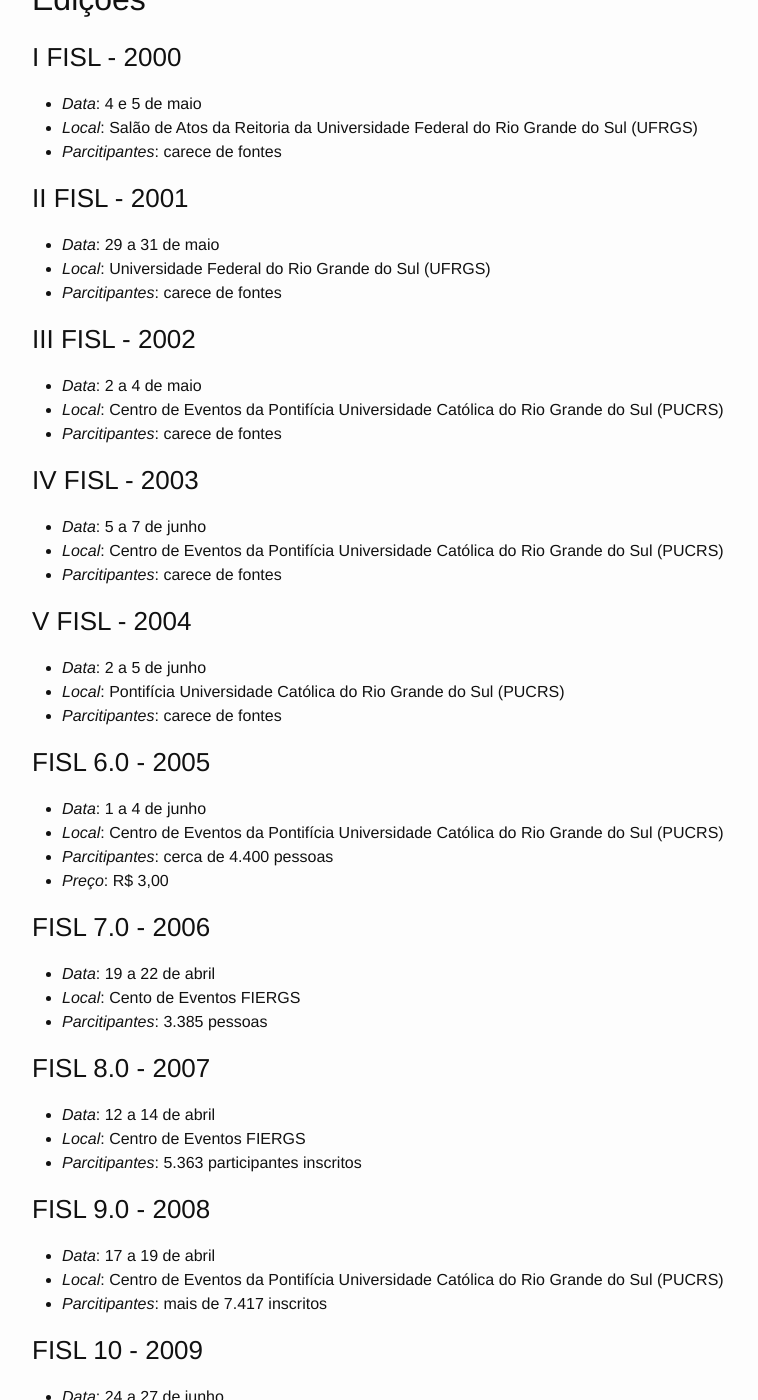
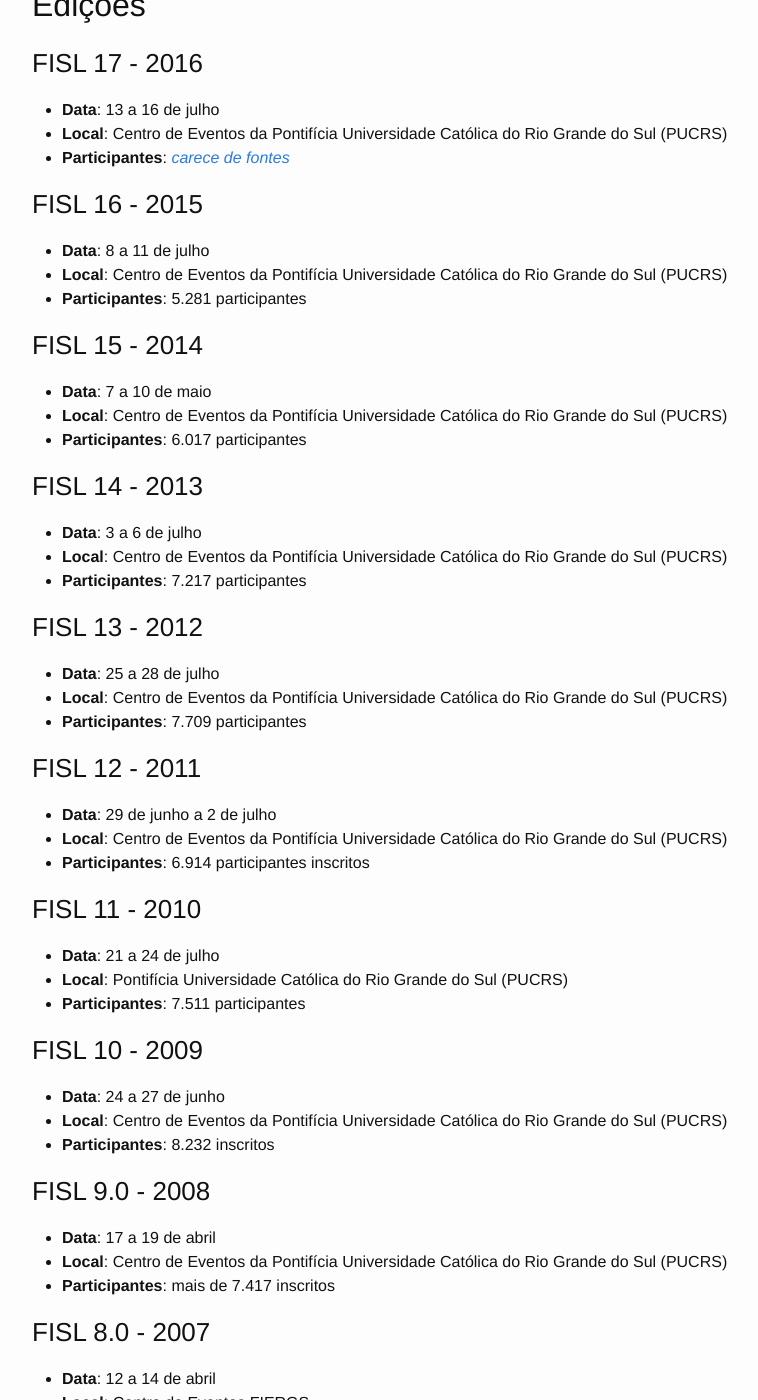
Before and after one commit to webiwg/eventos-web, a Jekyll site: the page built from fisl/index.md, in a window 1280 px wide and 1400 px high, scrolled down 372 px. Shown: the whole window, without its empty margins (238-996 px from the left). Built offline with Jekyll 4.4.1, drawn with Linux system fonts in a browser that asks for light colours; some of the changed text lies outside the part shown.

Commit message:
#1: ordem de edições descrescente; formatado conforme #9, ajuda/modelo.md

```diff
--- a/fisl/index.md
+++ b/fisl/index.md
@@ -13,96 +13,92 @@ novidades nacionais e internacionais do mundo do software livre.
 
 ## Edições
 
-### I FISL - 2000
-- *Data*: 4 e 5 de maio
-- *Local*: Salão de Atos da Reitoria da Universidade Federal do Rio Grande do Sul (UFRGS)
-- *Parcitipantes*: carece de fontes
+### FISL 17 - 2016
+- **Data**: 13 a 16 de julho
+- **Local**: Centro de Eventos da Pontifícia Universidade Católica do Rio Grande do Sul (PUCRS)
+- **Participantes**: <em><a href="#contribua">carece de fontes</a></em>
+
+### FISL 16 - 2015
+- **Data**: 8 a 11 de julho
+- **Local**: Centro de Eventos da Pontifícia Universidade Católica do Rio Grande do Sul (PUCRS)
+- **Participantes**: 5.281 participantes
+
+### FISL 15 - 2014
+- **Data**: 7 a 10 de maio
+- **Local**: Centro de Eventos da Pontifícia Universidade Católica do Rio Grande do Sul (PUCRS)
+- **Participantes**: 6.017 participantes
+
+### FISL 14 - 2013
+- **Data**: 3 a 6 de julho
+- **Local**: Centro de Eventos da Pontifícia Universidade Católica do Rio Grande do Sul (PUCRS)
+- **Participantes**: 7.217 participantes
+
+### FISL 13 - 2012
+- **Data**: 25 a 28 de julho
+- **Local**: Centro de Eventos da Pontifícia Universidade Católica do Rio Grande do Sul (PUCRS)
+- **Participantes**: 7.709 participantes
+
+### FISL 12 - 2011
+- **Data**: 29 de junho a 2 de julho
+- **Local**: Centro de Eventos da Pontifícia Universidade Católica do Rio Grande do Sul (PUCRS)
+- **Participantes**: 6.914 participantes inscritos
+
+### FISL 11 - 2010
+- **Data**: 21 a 24 de julho
+- **Local**: Pontifícia Universidade Católica do Rio Grande do Sul (PUCRS)
+- **Participantes**: 7.511 participantes
+
+### FISL 10 - 2009
+- **Data**: 24 a 27 de junho
+- **Local**: Centro de Eventos da Pontifícia Universidade Católica do Rio Grande do Sul (PUCRS)
+- **Participantes**: 8.232 inscritos
+
+### FISL 9.0 - 2008
+- **Data**: 17 a 19 de abril
+- **Local**: Centro de Eventos da Pontifícia Universidade Católica do Rio Grande do Sul (PUCRS)
+- **Participantes**: mais de 7.417 inscritos
+
+### FISL 8.0 - 2007
+- **Data**: 12 a 14 de abril
+- **Local**: Centro de Eventos FIERGS
+- **Participantes**: 5.363 participantes inscritos
+
+### FISL 7.0 - 2006
+- **Data**: 19 a 22 de abril
+- **Local**: Cento de Eventos FIERGS
+- **Participantes**: 3.385 pessoas
+
+### FISL 6.0 - 2005
+- **Data**: 1 a 4 de junho
+- **Local**: Centro de Eventos da Pontifícia Universidade Católica do Rio Grande do Sul (PUCRS)
+- **Participantes**: cerca de 4.400 pessoas
+- **Preço**: R$ 3,00
+
+### V FISL - 2004
+- **Data**: 2 a 5 de junho
+- **Local**: Pontifícia Universidade Católica do Rio Grande do Sul (PUCRS)
+- **Participantes**: <em><a href="#contribua">carece de fontes</a></em>
+
+### IV FISL - 2003
+- **Data**: 5 a 7 de junho
+- **Local**: Centro de Eventos da Pontifícia Universidade Católica do Rio Grande do Sul (PUCRS)
+- **Participantes**: <em><a href="#contribua">carece de fontes</a></em>
+
+### III FISL - 2002
+- **Data**: 2 a 4 de maio
+- **Local**: Centro de Eventos da Pontifícia Universidade Católica do Rio Grande do Sul (PUCRS)
+- **Participantes**: <em><a href="#contribua">carece de fontes</a></em>
 
 ### II FISL - 2001
-- *Data*: 29 a 31 de maio
-- *Local*: Universidade Federal do Rio Grande do Sul (UFRGS)
-- *Parcitipantes*: carece de fontes
+- **Data**: 29 a 31 de maio
+- **Local**: Universidade Federal do Rio Grande do Sul (UFRGS)
+- **Participantes**: <em><a href="#contribua">carece de fontes</a></em>
 
-### III FISL - 2002
-- *Data*: 2 a 4 de maio
-- *Local*: Centro de Eventos da Pontifícia Universidade Católica do Rio Grande do Sul (PUCRS)
-- *Parcitipantes*: carece de fontes
+### I FISL - 2000
+- **Data**: 4 e 5 de maio
+- **Local**: Salão de Atos da Reitoria da Universidade Federal do Rio Grande do Sul (UFRGS)
+- **Participantes**: <em><a href="#contribua">carece de fontes</a></em>
 
-### IV FISL - 2003
-- *Data*: 5 a 7 de junho
-- *Local*: Centro de Eventos da Pontifícia Universidade Católica do Rio Grande do Sul (PUCRS)
-- *Parcitipantes*: carece de fontes
-
-### V FISL - 2004
-- *Data*: 2 a 5 de junho
-- *Local*: Pontifícia Universidade Católica do Rio Grande do Sul (PUCRS)
-- *Parcitipantes*: carece de fontes
-
-### FISL 6.0 - 2005
-- *Data*: 1 a 4 de junho
-- *Local*: Centro de Eventos da Pontifícia Universidade Católica do Rio Grande do Sul (PUCRS)
-- *Parcitipantes*: cerca de 4.400 pessoas
-- *Preço*: R$ 3,00
-
-### FISL 7.0 - 2006
-- *Data*: 19 a 22 de abril
-- *Local*: Cento de Eventos FIERGS
-- *Parcitipantes*: 3.385 pessoas
-
-### FISL 8.0 - 2007
-- *Data*: 12 a 14 de abril
-- *Local*: Centro de Eventos FIERGS
-- *Parcitipantes*: 5.363 participantes inscritos
-
-### FISL 9.0 - 2008
-- *Data*: 17 a 19 de abril
-- *Local*: Centro de Eventos da Pontifícia Universidade Católica do Rio Grande do Sul (PUCRS)
-- *Parcitipantes*: mais de 7.417 inscritos
-
-### FISL 10 - 2009
-- *Data*: 24 a 27 de junho
-- *Local*: Centro de Eventos da Pontifícia Universidade Católica do Rio Grande do Sul (PUCRS)
-- *Parcitipantes*: 8.232 inscritos
-
-### FISL 11 - 2010
-- *Data*: 21 a 24 de julho
-- *Local*: Pontifícia Universidade Católica do Rio Grande do Sul (PUCRS)
-- *Parcitipantes*: 7.511 participantes
-
-### FISL 12 - 2011
-- *Data*: 29 de junho a 2 de julho
-- *Local*: Centro de Eventos da Pontifícia Universidade Católica do Rio Grande do Sul (PUCRS)
-- *Parcitipantes*: 6.914 participantes inscritos
-
-### FISL 13 - 2012
-- *Data*: 25 a 28 de julho
-- *Local*: Centro de Eventos da Pontifícia Universidade Católica do Rio Grande do Sul (PUCRS)
-- *Parcitipantes*: 7.709 participantes
-
-### FISL 14 - 2013
-- *Data*: 3 a 6 de julho
-- *Local*: Centro de Eventos da Pontifícia Universidade Católica do Rio Grande do Sul (PUCRS)
-- *Parcitipantes*: 7.217 participantes
-
-### FISL 15 - 2014
-- *Data*: 7 a 10 de maio
-- *Local*: Centro de Eventos da Pontifícia Universidade Católica do Rio Grande do Sul (PUCRS)
-- *Parcitipantes*: 6.017 participantes
-
-### FISL 16 - 2015
-- *Data*: 8 a 11 de julho
-- *Local*: Centro de Eventos da Pontifícia Universidade Católica do Rio Grande do Sul (PUCRS)
-- *Parcitipantes*: 5.281 participantes
-
-
-### FISL 17 - 2016
-- *Data*: 13 a 16 de julho
-- *Local*: Centro de Eventos da Pontifícia Universidade Católica do Rio Grande do Sul (PUCRS)
-- *Parcitipantes*: carece de fontes
-
-
-<!---
-
-  atencao: as datas e locais precisam ser revisados. obrigada.
-
+<!--
+  @rcgivisiez  atencao as datas e locais precisam ser revisados. obrigada.
 -->
```
Also changed, not shown: other parts of fisl/index.md (+4 -4 lines).
